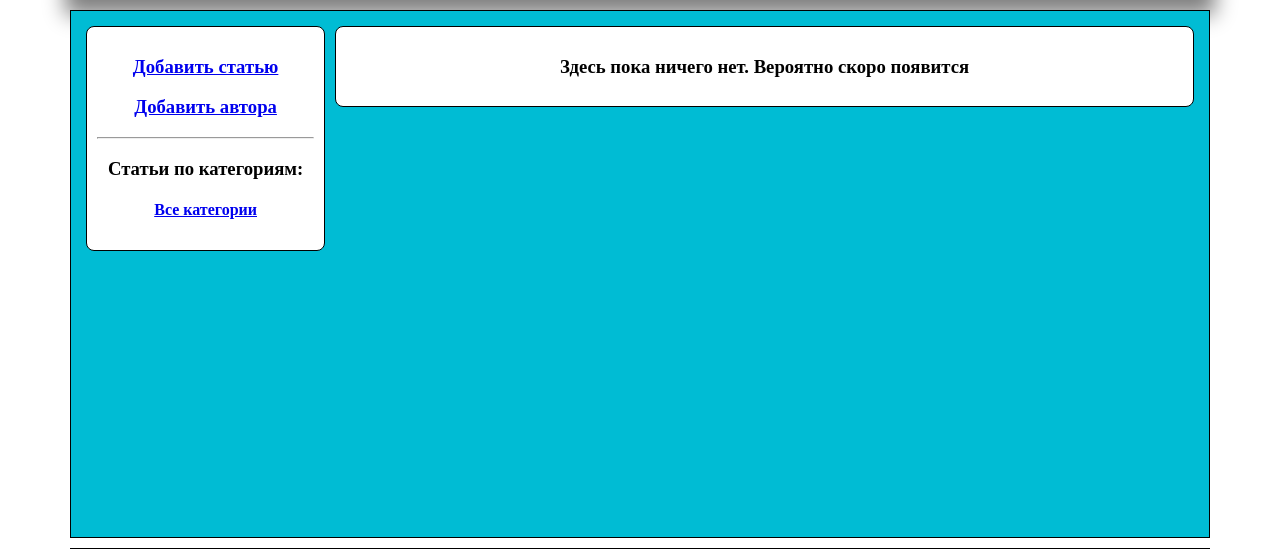
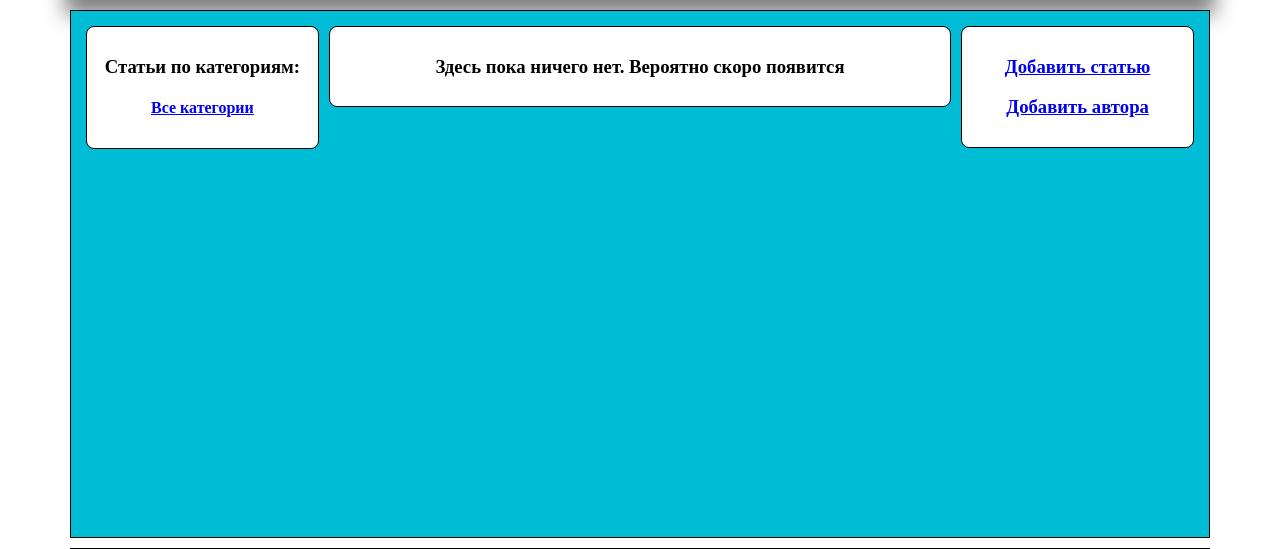
Before and after one commit to Jenny6199/personal_site_003, a Django app: page /articles/ in a window 1280 px wide. Shown: the part 132-681 px from the top of the page. Run offline with Django 4.2, Linux system fonts and the light colour scheme; data that the repository does not hold is empty; parts of the project's set-up code (start-up, migrations or seed data) failed here and were passed over.

Commit message:
add_edit_block_page_article

```diff
--- a/core/mainapp/static/mainapp/css/style.css
+++ b/core/mainapp/static/mainapp/css/style.css
@@ -74,6 +74,7 @@ a.main-menu {
     background-color: white;
     margin: 5px;
     padding: 10px;
+    height: max-content;
 }
 
 .no_marker_menu {
@@ -90,10 +91,14 @@ a.main-menu {
 }
 
 .article_block {
-    width: 80%;
+    width: 60%;
 }
 
 .article_category {
+    width: 20%;
+}
+
+.edit_block {
     width: 20%;
 }
 
--- a/core/mainapp/templates/mainapp/article_list.html
+++ b/core/mainapp/templates/mainapp/article_list.html
@@ -2,11 +2,8 @@
 
 {% block content %}
     <div class="article_common">
-        <!-- Левая колонка -->
+        <!-- Блок категорий -->
         <div class="simple_card article_category">
-            <h3><a href="{% url 'add_article' %}">Добавить статью</a></h3>
-            <h3><a href="{% url 'add_author' %}">Добавить автора</a></h3>
-            <hr/>
             <h3>Статьи по категориям:</h3>
             <ul class="no_marker_menu">
                     <li>
@@ -20,7 +17,7 @@
             </ul>
 
         </div>
-        <!-- Правая колонка -->
+        <!-- Блок статей -->
         <div class="article_block">
             <ul class="no_marker_menu">
                 {% if articles %}
@@ -56,5 +53,10 @@
                 {% endif %}
             </ul>
         </div>
+        <!-- Блок редактирования -->
+        <div class="simple_card edit_block">
+            <h3><a href="{% url 'add_article' %}">Добавить статью</a></h3>
+            <h3><a href="{% url 'add_author' %}">Добавить автора</a></h3>
+        </div>
     </div>
 {% endblock %}
```
